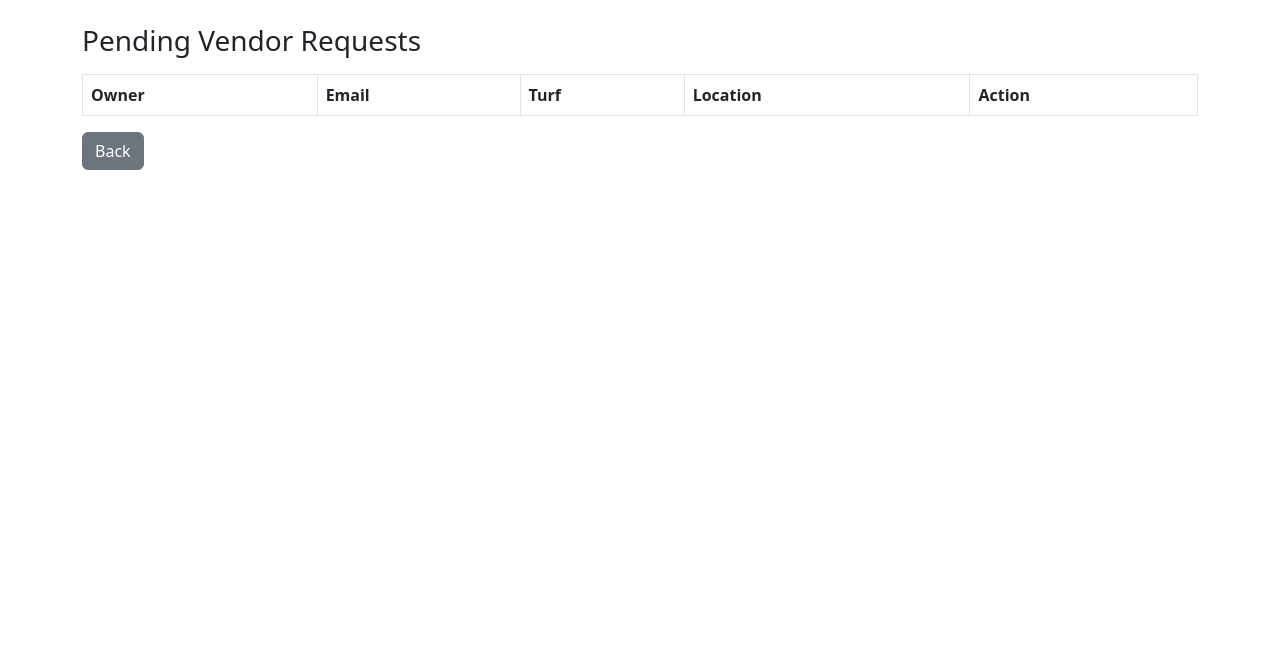
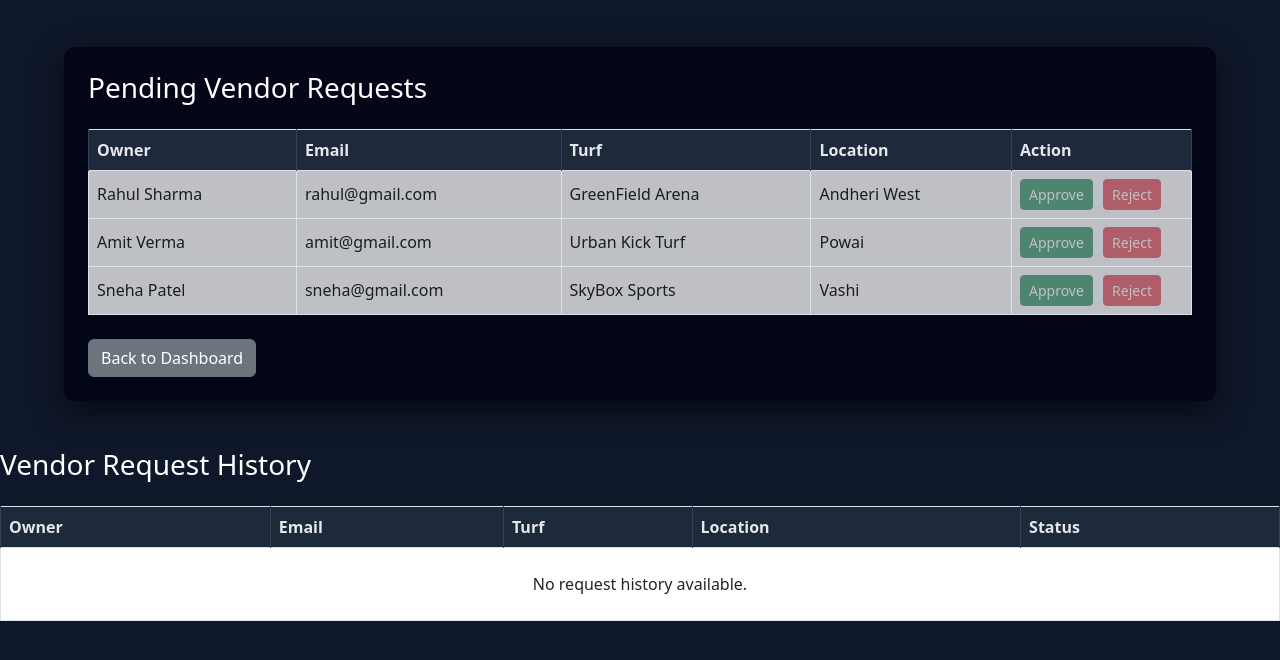
Before and after one commit to SportsSync/Sports_Sync, a PHP site: page /admin/vendor_requests.php in a window 1280 px wide. Shown: the top 660 px of the page. Run offline with PHP 8.4, Linux system fonts and the light colour scheme; tables that the repository leaves empty or names only in its code hold one stand-in row (values such as "Sample post"); lists and menus that the app fills with data are empty.

Commit message:
enhancement with chatgpt

```diff
--- a/admin/approve_vendor.php
+++ b/admin/approve_vendor.php
@@ -2,10 +2,10 @@
 session_start();
 include("../db.php");
 
-if (!isset($_SESSION['admin'])) {
+/*if (!isset($_SESSION['admin'])) {
     header("Location: login.php");
     exit;
-}
+}*/
 
 $id = (int) $_GET['id'];
 
--- a/admin/dashboard.php
+++ b/admin/dashboard.php
@@ -1,9 +1,9 @@
 <?php
 session_start();
-if (!isset($_SESSION['admin'])) {
+/*if (!isset($_SESSION['admin'])) {
     header("Location: login.php");
     exit;
-}
+}*/
 ?>
 
 <!DOCTYPE html>
--- a/admin/reject_vendor.php
+++ b/admin/reject_vendor.php
@@ -2,10 +2,10 @@
 session_start();
 include("../db.php");
 
-if (!isset($_SESSION['admin'])) {
+/*if (!isset($_SESSION['admin'])) {
     header("Location: login.php");
     exit;
-}
+}*/
 
 $id = (int) $_GET['id'];
 
--- a/admin/vendor_requests.php
+++ b/admin/vendor_requests.php
@@ -2,20 +2,22 @@
 session_start();
 include("../db.php");
 
+// 🔒 Admin auth check (enable later for production)
 // if (!isset($_SESSION['admin'])) {
 //     header("Location: login.php");
 //     exit;
 // }
 
+/* ===============================
+   FETCH PENDING VENDOR REQUESTS
+   =============================== */
 $sql = "
 SELECT
     t.turf_id,
     t.turf_name,
     t.location,
-t.description,
     u.name,
-u.email,
-vr.status
+    u.email
 FROM turftb t
 JOIN vendorrequesttb vr ON vr.id = t.turf_id
 JOIN `user` u ON t.owner_id = u.id
@@ -23,49 +25,234 @@ WHERE vr.status = 'pending'
 ";
 
 $result = mysqli_query($conn, $sql);
-
 if (!$result) {
     die("Query failed: " . mysqli_error($conn));
 }
+
+/* ✅ SINGLE SOURCE OF TRUTH */
+$hasData = mysqli_num_rows($result) > 0;
+
+$historySql = "
+SELECT
+    t.turf_name,
+    t.location,
+    u.name,
+    u.email,
+    vr.status
+FROM turftb t
+JOIN vendorrequesttb vr ON vr.id = t.turf_id
+JOIN `user` u ON t.owner_id = u.id
+WHERE vr.status IN ('approved', 'rejected')
+ORDER BY vr.id DESC
+";
+
+$historyResult = mysqli_query($conn, $historySql);
+if (!$historyResult) {
+    die("History query failed: " . mysqli_error($conn));
+}
+
+$hasHistory = mysqli_num_rows($historyResult) > 0;
 ?>
 
 <!DOCTYPE html>
 <html>
 <head>
 <title>Vendor Requests</title>
+
+<!-- Tailwind (layout + spacing only) -->
+<script src="https://cdn.jsdelivr.net/npm/@tailwindcss/browser@4"></script>
+
+<!-- Bootstrap (table + buttons) -->
 <link href="https://cdn.jsdelivr.net/npm/bootstrap@5.3.0/dist/css/bootstrap.min.css" rel="stylesheet">
+
+<style>
+/* ===== ADMIN THEME ===== */
+body {
+    background-color: #0f172a;
+}
+
+.admin-card {
+    background-color: #020617;
+    border-radius: 12px;
+    padding: 24px;
+    box-shadow: 0 10px 30px rgba(0,0,0,0.6);
+}
+
+.table thead th {
+    background-color: #1e293b;
+    color: #e5e7eb;
+    border-color: #334155;
+}
+
+.table tbody tr {
+    background-color: #020617;
+    color: #cbd5f5;
+}
+
+.action-btns a,
+.action-btns button {
+    margin-right: 6px;
+}
+
+.status-approved {
+    background-color: #16a34a;
+    color: white;
+    padding: 4px 10px;
+    border-radius: 999px;
+    font-size: 0.8rem;
+}
+
+.status-rejected {
+    background-color: #dc2626;
+    color: white;
+    padding: 4px 10px;
+    border-radius: 999px;
+    font-size: 0.8rem;
+}
+
+</style>
 </head>
+
 <body>
 
-<div class="container mt-4">
-<h3>Pending Vendor Requests</h3>
+<!-- CENTERED LAYOUT -->
+<div class="min-h-[35vw] flex items-center justify-center">
 
-<table class="table table-bordered mt-3">
+    <div class="admin-card w-[90%] max-w-6xl">
+
+        <h3 class="text-2xl font-semibold text-white mb-4">
+            Pending Vendor Requests
+        </h3>
+
+        <!-- TABLE -->
+        <table class="table table-bordered align-middle">
+            <thead>
                 <tr>
                     <th>Owner</th>
                     <th>Email</th>
                     <th>Turf</th>
                     <th>Location</th>
-<th>Action</th>
+                    <th style="width:180px;">Action</th>
                 </tr>
+            </thead>
 
-<?php while($row = mysqli_fetch_assoc($result)) { ?>
+            <tbody>
+
+            <?php if ($hasData) { ?>
+                <!-- ================= REAL DATA ================= -->
+                <?php while ($row = mysqli_fetch_assoc($result)) { ?>
                 <tr>
-<td><?= $row['name'] ?></td>
-<td><?= $row['email'] ?></td>
-<td><?= $row['turf_name'] ?></td>
-<td><?= $row['location'] ?></td>
-<td>
-<a href="approve_vendor.php?id=<?= $row['turf_id'] ?>" class="btn btn-success btn-sm transition active:scale-95">Approve</a>
-<a href="reject_vendor.php?id=<?= $row['turf_id'] ?>" class="btn btn-danger btn-sm">Reject</a>
+                    <td><?= htmlspecialchars($row['name']) ?></td>
+                    <td><?= htmlspecialchars($row['email']) ?></td>
+                    <td><?= htmlspecialchars($row['turf_name']) ?></td>
+                    <td><?= htmlspecialchars($row['location']) ?></td>
+                    <td class="action-btns">
+                        <a href="approve_vendor.php?id=<?= $row['turf_id'] ?>"
+                           class="btn btn-success btn-sm">
+                           Approve
+                        </a>
+                        <a href="reject_vendor.php?id=<?= $row['turf_id'] ?>"
+                           class="btn btn-danger btn-sm">
+                           Reject
+                        </a>
                     </td>
                 </tr>
                 <?php } ?>
 
+            <?php } else { ?>
+                <!-- ================= DUMMY DATA (UI PREVIEW) ================= -->
+                <tr class="opacity-75">
+                    <td>Rahul Sharma</td>
+                    <td>rahul@gmail.com</td>
+                    <td>GreenField Arena</td>
+                    <td>Andheri West</td>
+                    <td class="action-btns">
+                        <button class="btn btn-success btn-sm" disabled>Approve</button>
+                        <button class="btn btn-danger btn-sm" disabled>Reject</button>
+                    </td>
+                </tr>
+
+                <tr class="opacity-75">
+                    <td>Amit Verma</td>
+                    <td>amit@gmail.com</td>
+                    <td>Urban Kick Turf</td>
+                    <td>Powai</td>
+                    <td class="action-btns">
+                        <button class="btn btn-success btn-sm" disabled>Approve</button>
+                        <button class="btn btn-danger btn-sm" disabled>Reject</button>
+                    </td>
+                </tr>
+
+                <tr class="opacity-75">
+                    <td>Sneha Patel</td>
+                    <td>sneha@gmail.com</td>
+                    <td>SkyBox Sports</td>
+                    <td>Vashi</td>
+                    <td class="action-btns">
+                        <button class="btn btn-success btn-sm" disabled>Approve</button>
+                        <button class="btn btn-danger btn-sm" disabled>Reject</button>
+                    </td>
+                </tr>
+            <?php } ?>
+
+            </tbody>
         </table>
 
-<a href="dashboard.php" class="btn btn-secondary">Back</a>
+        <!-- BACK BUTTON -->
+        <div class="mt-4">
+            <a href="dashboard.php" class="btn btn-secondary">
+                Back to Dashboard
+            </a>
         </div>
+
+    </div>
+</div>
+
+<!-- ================= HISTORY TABLE ================= -->
+<h3 class="text-xl font-semibold text-white mt-10 mb-4">
+    Vendor Request History
+</h3>
+
+<table class="table table-bordered align-middle">
+    <thead>
+        <tr>
+            <th>Owner</th>
+            <th>Email</th>
+            <th>Turf</th>
+            <th>Location</th>
+            <th>Status</th>
+        </tr>
+    </thead>
+
+    <tbody>
+    <?php if ($hasHistory) { ?>
+
+        <?php while ($row = mysqli_fetch_assoc($historyResult)) { ?>
+        <tr>
+            <td><?= htmlspecialchars($row['name']) ?></td>
+            <td><?= htmlspecialchars($row['email']) ?></td>
+            <td><?= htmlspecialchars($row['turf_name']) ?></td>
+            <td><?= htmlspecialchars($row['location']) ?></td>
+            <td>
+                <?php if ($row['status'] === 'approved') { ?>
+                    <span class="status-approved">Approved</span>
+                <?php } else { ?>
+                    <span class="status-rejected">Rejected</span>
+                <?php } ?>
+            </td>
+        </tr>
+        <?php } ?>
+
+    <?php } else { ?>
+        <tr>
+            <td colspan="5" class="text-center text-gray-400 py-4">
+                No request history available.
+            </td>
+        </tr>
+    <?php } ?>
+    </tbody>
+</table>
+
 
 </body>
 </html>
```
Also changed, not shown: owner/turf_images/turf_6965046188f6d0.65518858_Screenshot 2025-12-30 201423.png (added). Lines whose indentation alone changed are shown as unchanged.
